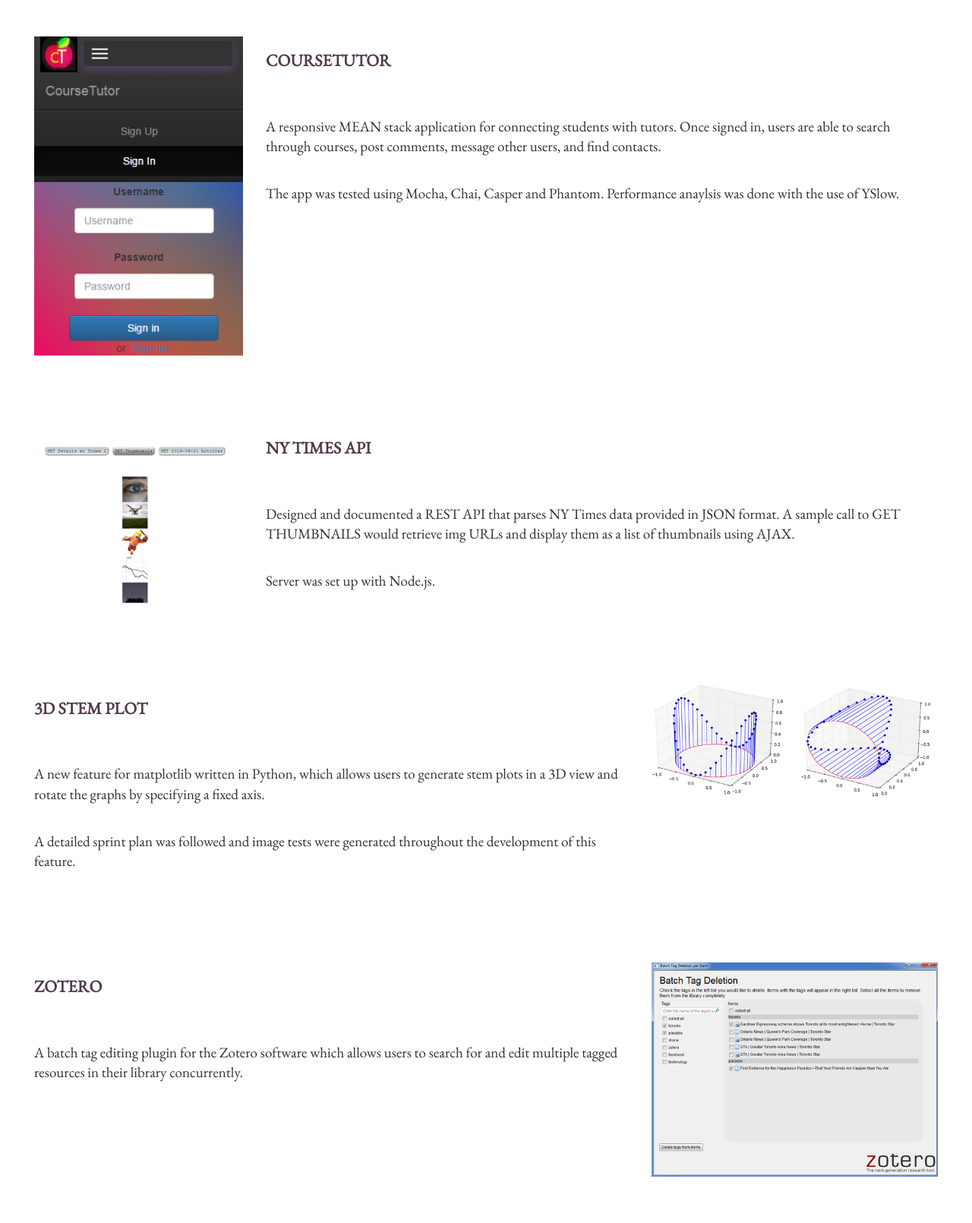
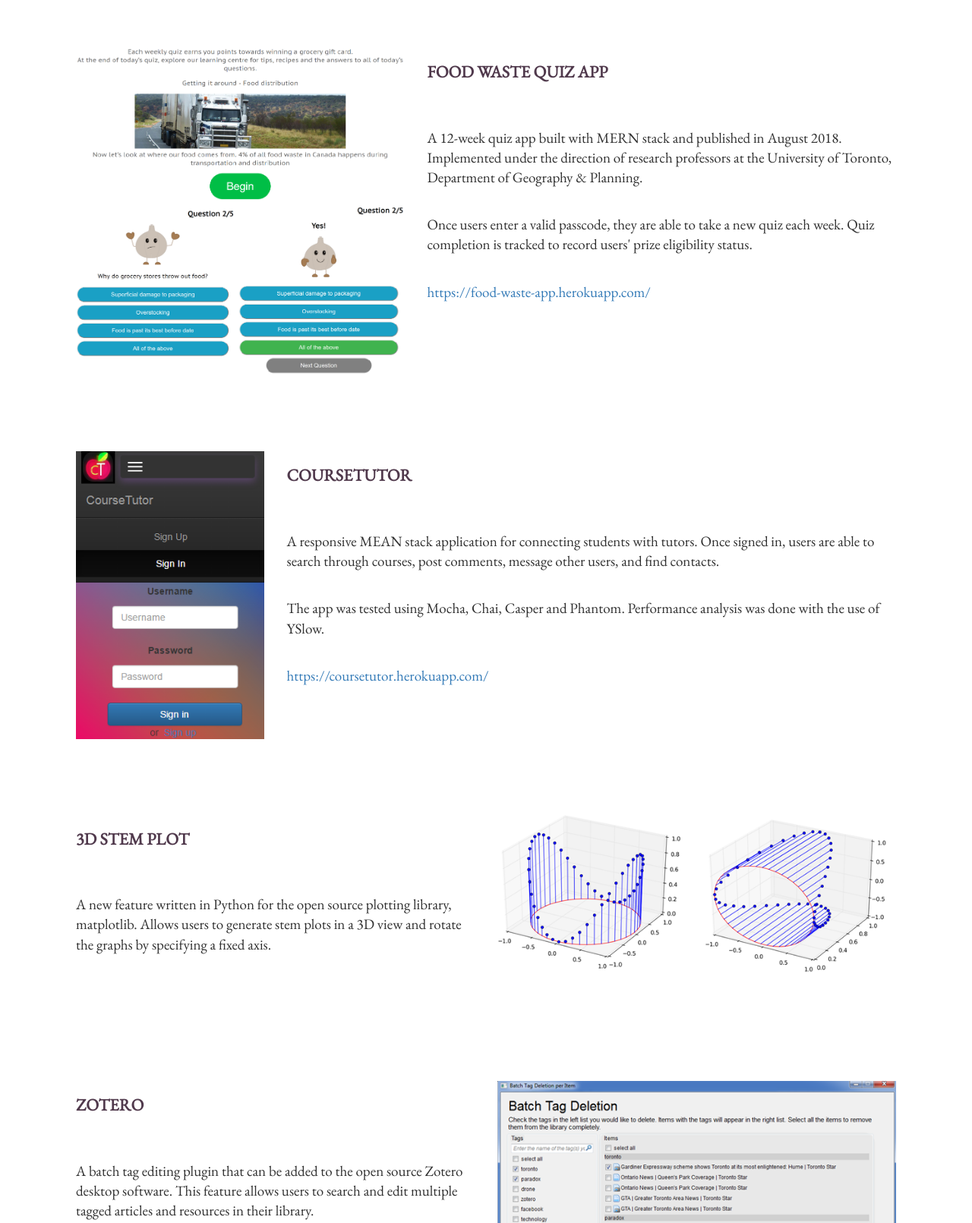
Before and after one commit to zqliang/zqliang.github.io, a plain HTML site: page index.html in a window 1280 px wide. Shown: the part 961-2571 px from the top of the page at 76% size. Drawn offline with nearby package versions, Linux system fonts and the light colour scheme.

Commit message:
update project info and styles

```diff
--- a/assets/css/style.css
+++ b/assets/css/style.css
@@ -50,7 +50,7 @@ a:hover{
 
   }
   .container-fluid {
-      padding: 45px 45px;
+      padding: 50px 100px;
   }
   .navbar {
 
@@ -58,7 +58,7 @@ a:hover{
       opacity:0.9;
       margin-bottom: 0;
       margin-top: 0;
-      background-color:  #b2b2b2;
+      background-color:  #948A97;
       z-index: 9999;
       border: 0;
       letter-spacing: 3px;
--- a/assets/scripts/script.js
+++ b/assets/scripts/script.js
@@ -38,10 +38,10 @@ $(document).ready(function(){
   $(window).scroll(function() {
     //change nav bar color on scroll/click
     if ($(document).scrollTop() > 600){
-      $('nav').css('background-color', '#c2b6b8');
+      $('nav').css('background-color', '#c8c3cc');
     }
     else{
-      $('nav').css('background-color', '#b2b2b2');
+      $('nav').css('background-color', '#948A97');
     }
 
     $(".slideanim").each(function(){
--- a/index.html
+++ b/index.html
@@ -32,8 +32,8 @@
     </div>
     <div class="collapse navbar-collapse" id="myNavbar">
       <ul class="nav navbar-nav navbar-right">
+        <li><a href="#quizer">QUIZER</a></li>
         <li><a href="#ct">COURSETUTOR</a></li>
-        <li><a href="#api">NY TIMES API</a></li>
         <li><a href="#mpl">3D STEM PLOT</a></li>
         <li><a href="#zotero">ZOTERO</a></li>
         <li><a href="#blackhole">BLACK HOLE GAME</a></li>
@@ -46,13 +46,13 @@
   <h1>Projects</h1>
   <h3>A sample collection.</h3>
   <section class="container-fluid text-center">
-  <a href="#ct">
+  <a href="#quizer">
     <span class="glyphicon glyphicon-menu-down"></span>
   </a>
   </section>
   <section id="logo">
-                <a href="#ct"><img class="logos" id="logo-1" src="assets/img/icons/ct.png" alt="Course Tutor"></a>
-                <a href="#api"><img class="logos" id="logo-2" src="assets/img/icons/api.png" alt="NY Times REST API"></a>
+                <a href="#quizer"><img class="logos" id="logo-1" src="assets/img/icons/quizer.png" alt="Quizer"></a>
+                <a href="#ct"><img class="logos" id="logo-2" src="assets/img/icons/ct.png" alt="Course Tutor"></a>
                 <a href="#mpl"><img class="logos" id="logo-3" src="assets/img/icons/mpl.png" alt="Matplotlib"></a>
                 <a href="#zotero"><img class="logos" id="logo-4" src="assets/img/icons/zotero.png" alt="Zotero Plugin"></a>
                 <a href="#blackhole"><img class="logos" id="logo-5" src="assets/img/icons/blackhole.png" alt="Black Holes Game"></a>
@@ -62,7 +62,27 @@
 
 </div>
 
-<section id="ct" class="container-fluid">
+<div id="quizer" class="container-fluid">
+  <div class="row">
+    <div class="col-sm-5">
+      <img class="img-responsive" src="assets/img/quiz-2.png" alt="Quizer">
+      <img class="img-responsive" src="assets/img/quiz.png" alt="Quizer">
+    </div>
+    <div class="col-sm-7">
+      <h2>Food Waste Quiz App</h2><br>
+      <h4><p>A 12-week quiz app built with MERN stack and published in August 2018.
+        Implemented under the direction of research professors at the University of Toronto, Department of Geography & Planning. </p><br>
+        <p>Once users enter a valid passcode, they are able to take a new quiz each week.
+        Quiz completion is tracked to record users' prize eligibility status.</p>
+        <br>
+        <p><a href="https://food-waste-app.herokuapp.com/">https://food-waste-app.herokuapp.com/</a></p>
+      </h4>
+    </div>
+
+  </div>
+</div>
+
+<div id="ct" class="container-fluid">
   <div class="row">
   <div class="col-sm-3">
       <img class="img-responsive" src="assets/img/ct-login.png" alt="Course Tutor">
@@ -71,23 +91,9 @@
       <h2>CourseTutor</h2><br>
       <h4><p>A responsive MEAN stack application for connecting students with tutors. Once signed in, users are able to search through courses,
       post comments, message other users, and find contacts. </p><br>
-      <p>The app was tested using Mocha, Chai, Casper and Phantom. Performance anaylsis was done with the use of YSlow.</p></h4><br>
-
-    </div>
-
-  </div>
-</section>
-
-<div id="api" class="container-fluid">
-  <div class="row">
-  <div class="col-sm-3">
-     <img class="img-responsive" src="assets/img/nytimes.png" alt="NY Times API">
-    </div>
-    <div class="col-sm-9">
-      <h2>NY Times API</h2><br>
-      <h4><p>Designed and documented a REST API that parses NY Times data provided in JSON format.
-            A sample call to GET THUMBNAILS would retrieve img URLs and display them as a list of thumbnails using AJAX. </p><br>
-            <p>Server was set up with Node.js.</p></h4>
+      <p>The app was tested using Mocha, Chai, Casper and Phantom. Performance analysis was done with the use of YSlow.</p>
+        <br>
+      <p><a href="https://coursetutor.herokuapp.com">https://coursetutor.herokuapp.com/</a> </p></h4><br>
 
     </div>
 
@@ -97,14 +103,14 @@
 <div id="mpl" class="container-fluid">
   <div class="row">
 
-    <div class="col-sm-8">
+    <div class="col-sm-6">
       <h2>3D Stem Plot</h2><br>
-      <h4><p>A new feature for matplotlib written in Python, which allows users to generate stem plots in a 3D view
-            and rotate the graphs by specifying a fixed axis. </p><br>
-      <p>A detailed sprint plan was followed and image tests were generated throughout the development of this feature.</p></h4>
+      <h4><p>A new feature written in Python for the open source plotting library, matplotlib. Allows users to generate stem plots in a 3D view
+            and rotate the graphs by specifying a fixed axis.</p><br>
+      </h4>
 
     </div>
-    <div class="col-sm-4">
+    <div class="col-sm-6">
       <img class="img-responsive" src="assets/img/stemplot.png" alt="3D Stem Plot">
     </div>
   </div>
@@ -112,13 +118,14 @@
 
 <div id="zotero" class="container-fluid">
   <div class="row">
-    <div class="col-sm-8">
+    <div class="col-sm-6">
       <h2>Zotero</h2><br>
-      <h4><p>A batch tag editing plugin for the Zotero software which allows users to search for and edit multiple tagged resources in their library concurrently.</p><br>
+      <h4><p>A batch tag editing plugin that can be added to the open source Zotero desktop software. This
+        feature allows users to search and edit multiple tagged articles and resources in their library.</p><br>
       <p></p></h4>
 
     </div>
-    <div class="col-sm-4">
+    <div class="col-sm-6">
       <img class="img-responsive" src="assets/img/zotero-2.png" alt="Zotero Plugin">
     </div>
   </div>
@@ -126,14 +133,14 @@
 
 <div id="blackhole" class="container-fluid">
   <div class="row">
-    <div class="col-sm-8">
+    <div class="col-sm-7">
       <h2>Black Hole Game</h2><br>
       <h4><p></p><br>
       <p>An HTML5 canvas game where the user must click on randomly generated black and blue holes to detroy them, before they pull in all the floating objects in space or
       before time runs out.</p><br>
       <p>Levels progress in difficulty with increasing black hole spawns.</p></h4>
     </div>
-    <div class="col-sm-4">
+    <div class="col-sm-5">
       <img class="img-responsive" src="assets/img/gamescreen.png" alt="Black Hole Game">
     </div>
   </div>
```
Also changed, not shown: assets/img/icons/ct.png, assets/img/icons/quizer.png (added), assets/img/quiz-2.png (added), assets/img/quiz.png (added).
